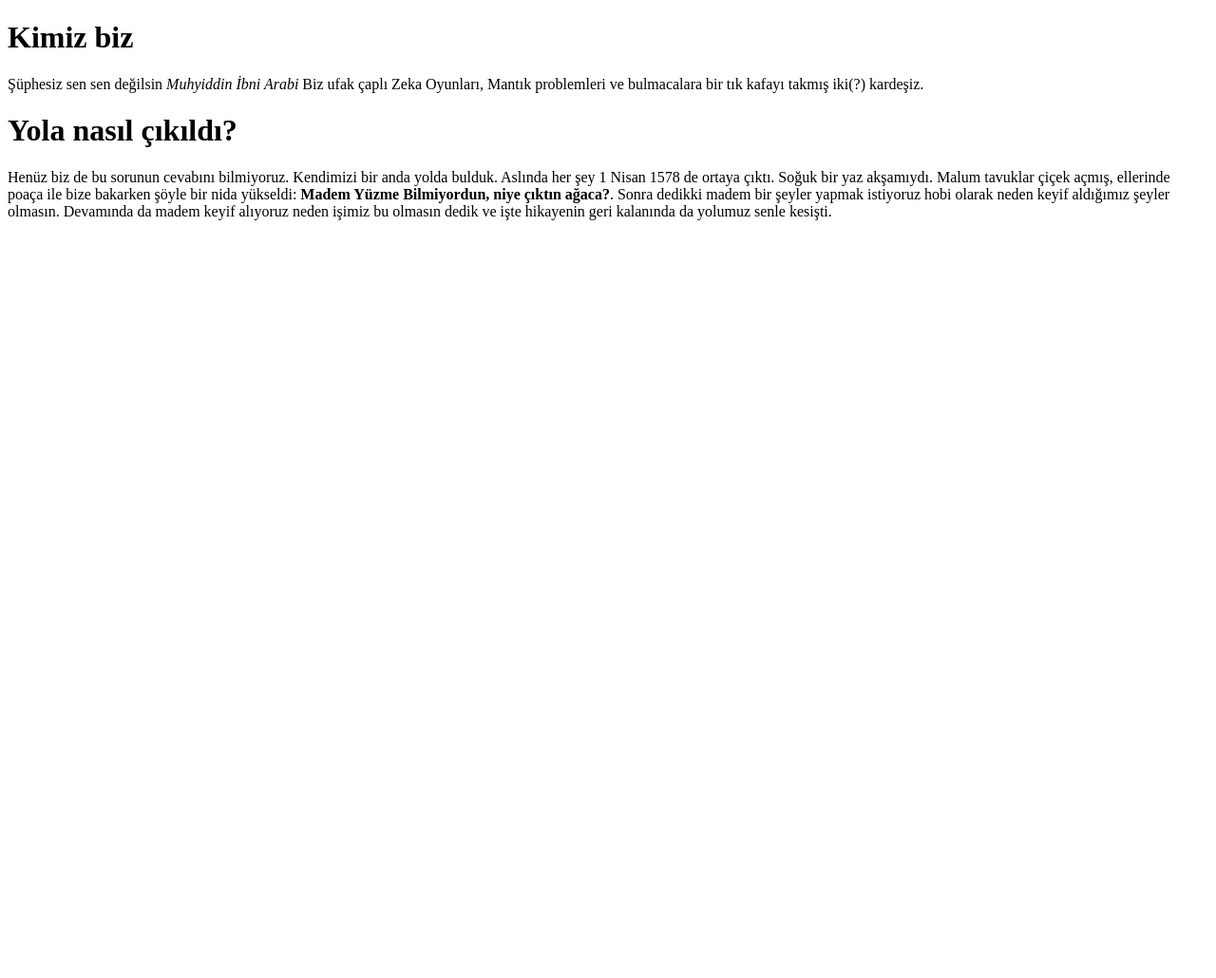
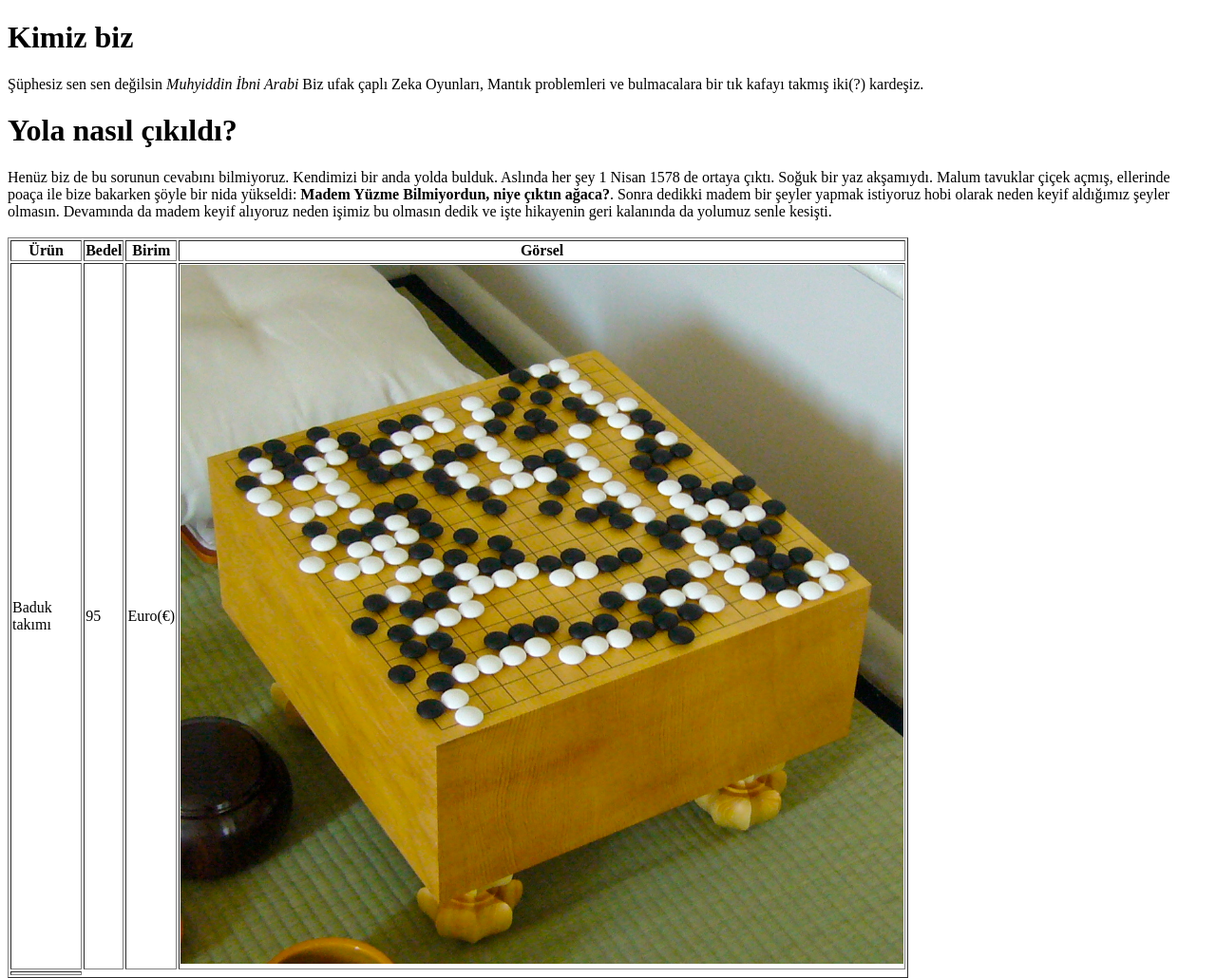
Before and after one commit to Atikeakaran/TheFirm, a plain HTML site: page html/hakkımızda.html in a window 1280 px wide. Shown: the whole page at 95% size. Before the commit the page ends 800 px from the top, so only its background shows below. Drawn offline with Linux system fonts and the light colour scheme.

Commit message:
Product and Price
@numeric4

```diff
--- a/html/hakkımızda.html
+++ b/html/hakkımızda.html
@@ -13,4 +13,38 @@
     <h1>Yola nasıl çıkıldı?</h1>
     Henüz biz de bu sorunun cevabını bilmiyoruz. Kendimizi bir anda yolda bulduk. Aslında her şey 1 Nisan 1578 de ortaya çıktı. Soğuk bir yaz akşamıydı. Malum tavuklar çiçek açmış, ellerinde poaça ile bize bakarken şöyle bir nida yükseldi:
     <b>Madem Yüzme Bilmiyordun, niye çıktın ağaca?</b>. Sonra dedikki madem bir şeyler yapmak istiyoruz hobi olarak neden keyif aldığımız şeyler olmasın. Devamında da madem keyif alıyoruz neden işimiz bu olmasın dedik ve işte hikayenin geri kalanında da yolumuz senle kesişti.
+    <br> <br>
+    <table width="75%" border="1">
+        <tr>
+            <th>
+                Ürün
+            </th>
+            <th>
+                Bedel
+            </th>
+            <th>
+                Birim
+            </th>
+            <th>
+                Görsel
+            </th>
+        </tr>
+        <tr>
+            <td>
+                Baduk takımı
+            </td>
+            <td>
+                95
+            </td>
+            <td>
+                Euro(€)
+            </td>
+            <td>
+                <img width="100%" src="/pictures/BadukSet.jfif" alt="">
+            </td>
+        </tr>
+        <tr>
+            <td></td>
+        </tr>
+    </table>
 </body>
```
Also changed, not shown: pictures/BadukSet.jfif (added).
